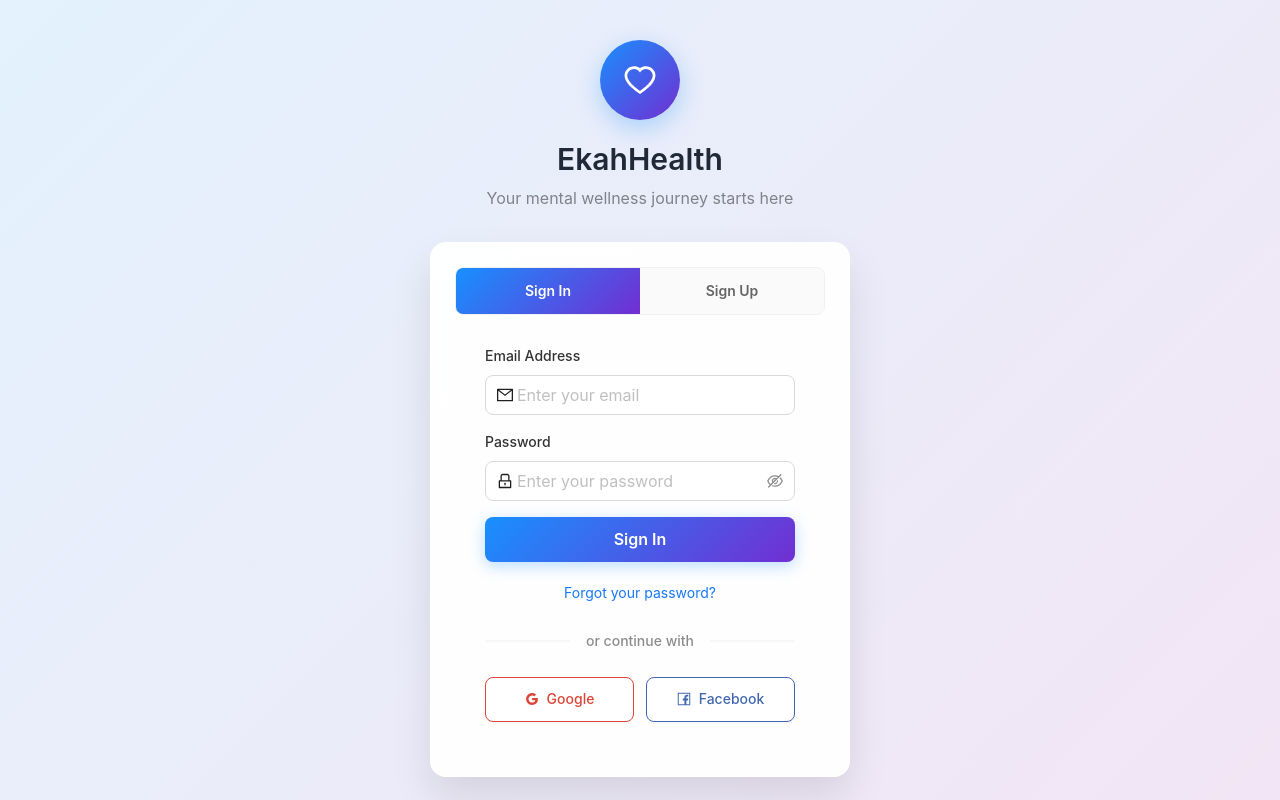
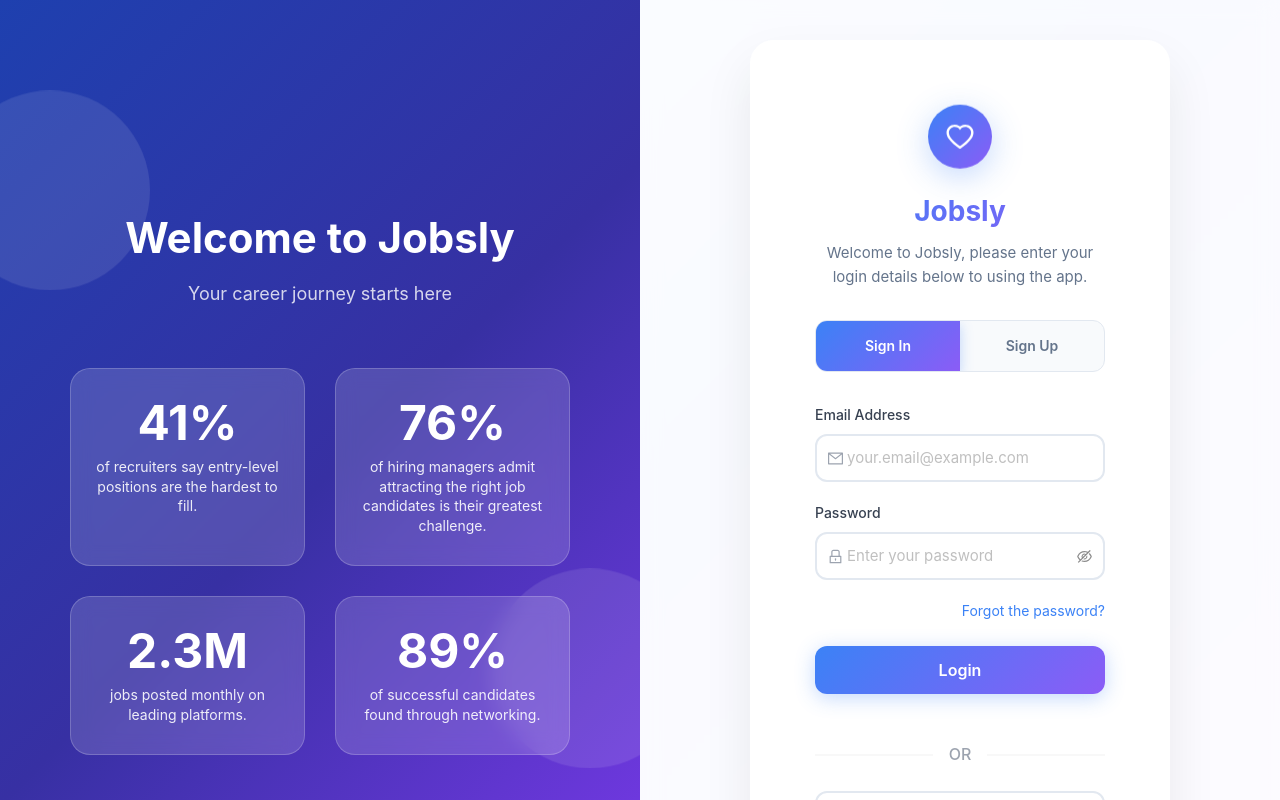
Before and after one commit to chidupudi/ekah-health, a React (Create React App) app: page / in a window 1280 px wide. Both pictures are taken after a click on the button "Sign In". Shown: the top 800 px of the page. Built offline with nearby package versions, Linux system fonts and the light colour scheme.

Commit message:
login/signup cards

```diff
--- a/src/components/ui/sign-in.js
+++ b/src/components/ui/sign-in.js
@@ -1,6 +1,6 @@
 // File: src/components/ui/sign-in.js
 
-import React, { useState } from 'react';
+import React, { useState, useEffect } from 'react';
 import {
   Card,
   Input,
@@ -18,7 +18,8 @@ import {
   MailOutlined,
   HeartOutlined,
   GoogleOutlined,
-  FacebookOutlined
+  EyeInvisibleOutlined,
+  EyeTwoTone
 } from '@ant-design/icons';
 
 const { Title, Text, Link } = Typography;
@@ -26,6 +27,7 @@ const { Title, Text, Link } = Typography;
 const AnimatedSignIn = () => {
   const [isLogin, setIsLogin] = useState(true);
   const [loading, setLoading] = useState(false);
+  const [mounted, setMounted] = useState(false);
   const [formData, setFormData] = useState({
     name: '',
     email: '',
@@ -33,161 +35,259 @@ const AnimatedSignIn = () => {
     confirmPassword: ''
   });
 
+  useEffect(() => {
+    setMounted(true);
+  }, []);
+
   // Isolated styles for this component only
   const styles = {
     container: {
       minHeight: '100vh',
-      background: 'linear-gradient(135deg, #e3f2fd 0%, #f3e5f5 100%)',
+      background: 'linear-gradient(135deg, #f0f9ff 0%, #e0e7ff 50%, #f3e8ff 100%)',
+      display: 'flex',
+      fontFamily: '"Inter", "Segoe UI", Tahoma, Geneva, Verdana, sans-serif',
+      overflow: 'hidden',
+      '@media (max-width: 768px)': {
+        flexDirection: 'column'
+      }
+    },
+    leftPanel: {
+      flex: 1,
+      background: 'linear-gradient(135deg, #1e40af 0%, #3730a3 50%, #7c3aed 100%)',
+      display: 'flex',
+      flexDirection: 'column',
+      justifyContent: 'center',
+      alignItems: 'center',
+      padding: '60px 40px',
+      position: 'relative',
+      overflow: 'hidden'
+    },
+    rightPanel: {
+      flex: 1,
       display: 'flex',
       alignItems: 'center',
       justifyContent: 'center',
-      padding: '20px',
-      fontFamily: '"Segoe UI", Tahoma, Geneva, Verdana, sans-serif'
+      padding: '40px',
+      background: 'rgba(255, 255, 255, 0.8)',
+      backdropFilter: 'blur(10px)'
     },
-    mainCard: {
+    statsGrid: {
+      display: 'grid',
+      gridTemplateColumns: '1fr 1fr',
+      gap: '30px',
+      width: '100%',
+      maxWidth: '500px',
+      zIndex: 2
+    },
+    statCard: {
+      background: 'rgba(255, 255, 255, 0.15)',
+      backdropFilter: 'blur(10px)',
+      borderRadius: '20px',
+      padding: '30px 20px',
+      textAlign: 'center',
+      border: '1px solid rgba(255, 255, 255, 0.2)',
+      transition: 'all 0.6s cubic-bezier(0.4, 0, 0.2, 1)',
+      transform: mounted ? 'translateX(0)' : 'translateX(-100px)',
+      opacity: mounted ? 1 : 0
+    },
+    statNumber: {
+      fontSize: '48px',
+      fontWeight: 'bold',
+      color: 'white',
+      marginBottom: '10px',
+      lineHeight: 1
+    },
+    statText: {
+      color: 'rgba(255, 255, 255, 0.9)',
+      fontSize: '14px',
+      lineHeight: '1.4'
+    },
+    signInCard: {
       width: '100%',
       maxWidth: '420px',
-      borderRadius: '16px',
-      boxShadow: '0 20px 40px rgba(0, 0, 0, 0.1)',
+      borderRadius: '24px',
+      boxShadow: '0 25px 50px rgba(0, 0, 0, 0.08)',
       background: 'rgba(255, 255, 255, 0.95)',
-      backdropFilter: 'blur(10px)',
+      backdropFilter: 'blur(20px)',
       border: '1px solid rgba(255, 255, 255, 0.3)',
-      overflow: 'hidden'
+      overflow: 'hidden',
+      transform: mounted ? 'translateY(0) scale(1)' : 'translateY(20px) scale(0.95)',
+      opacity: mounted ? 1 : 0,
+      transition: 'all 0.8s cubic-bezier(0.4, 0, 0.2, 1)'
     },
     header: {
       textAlign: 'center',
-      marginBottom: '30px',
-      padding: '20px 0 0 0'
+      marginBottom: '32px',
+      padding: '40px 40px 0'
     },
     logoContainer: {
-      width: '80px',
-      height: '80px',
-      background: 'linear-gradient(135deg, #1890ff, #722ed1)',
+      width: '64px',
+      height: '64px',
+      background: 'linear-gradient(135deg, #3b82f6, #8b5cf6)',
       borderRadius: '50%',
       display: 'flex',
       alignItems: 'center',
       justifyContent: 'center',
       margin: '0 auto 20px',
-      boxShadow: '0 8px 24px rgba(24, 144, 255, 0.3)'
+      boxShadow: '0 8px 32px rgba(59, 130, 246, 0.3)',
+      animation: mounted ? 'float 3s ease-in-out infinite' : 'none'
+    },
+    brandName: {
+      fontSize: '28px',
+      fontWeight: 'bold',
+      background: 'linear-gradient(135deg, #3b82f6, #8b5cf6)',
+      backgroundClip: 'text',
+      WebkitBackgroundClip: 'text',
+      WebkitTextFillColor: 'transparent',
+      marginBottom: '8px'
+    },
+    subtitle: {
+      color: '#64748b',
+      fontSize: '15px'
     },
     toggleContainer: {
       display: 'flex',
-      marginBottom: '30px',
-      borderRadius: '8px',
+      marginBottom: '32px',
+      borderRadius: '12px',
       overflow: 'hidden',
-      border: '1px solid #f0f0f0'
+      border: '1px solid #e2e8f0',
+      background: '#f8fafc'
     },
     toggleButton: {
       flex: 1,
       border: 'none',
-      padding: '12px 20px',
+      padding: '14px 20px',
       fontSize: '14px',
       fontWeight: '600',
       cursor: 'pointer',
       transition: 'all 0.3s ease',
-      background: '#fafafa',
-      color: '#666'
+      background: 'transparent',
+      color: '#64748b'
     },
     toggleButtonActive: {
-      background: 'linear-gradient(135deg, #1890ff, #722ed1)',
+      background: 'linear-gradient(135deg, #3b82f6, #8b5cf6)',
       color: 'white',
-      boxShadow: '0 4px 12px rgba(24, 144, 255, 0.3)'
+      boxShadow: '0 4px 12px rgba(59, 130, 246, 0.3)'
     },
     formContainer: {
-      padding: '0 30px 30px'
+      padding: '0 40px 40px'
     },
-    animatedField: {
-      opacity: 0,
-      maxHeight: 0,
-      overflow: 'hidden',
-      transition: 'all 0.5s ease',
-      marginBottom: 0
-    },
-    animatedFieldVisible: {
-      opacity: 1,
-      maxHeight: '100px',
-      marginBottom: '16px'
-    },
-    inputField: {
-      marginBottom: '16px'
+    inputGroup: {
+      marginBottom: '20px',
+      transform: mounted ? 'translateX(0)' : 'translateX(30px)',
+      opacity: mounted ? 1 : 0,
+      transition: 'all 0.6s cubic-bezier(0.4, 0, 0.2, 1)'
     },
     label: {
       display: 'block',
       marginBottom: '8px',
       fontSize: '14px',
       fontWeight: '500',
-      color: '#333'
+      color: '#374151'
+    },
+    input: {
+      borderRadius: '12px',
+      height: '48px',
+      fontSize: '15px',
+      border: '2px solid #e2e8f0',
+      transition: 'all 0.3s ease'
     },
     submitButton: {
       width: '100%',
-      height: '45px',
+      height: '48px',
       fontSize: '16px',
       fontWeight: '600',
-      borderRadius: '8px',
+      borderRadius: '12px',
       border: 'none',
-      background: 'linear-gradient(135deg, #1890ff, #722ed1)',
-      boxShadow: '0 4px 15px rgba(24, 144, 255, 0.3)',
-      transition: 'all 0.3s ease'
+      background: 'linear-gradient(135deg, #3b82f6, #8b5cf6)',
+      boxShadow: '0 4px 20px rgba(59, 130, 246, 0.3)',
+      transition: 'all 0.3s ease',
+      marginBottom: '24px'
     },
     socialButton: {
-      height: '45px',
-      borderRadius: '8px',
+      height: '48px',
+      borderRadius: '12px',
       fontWeight: '500',
-      transition: 'all 0.3s ease'
+      transition: 'all 0.3s ease',
+      border: '2px solid #e2e8f0'
     },
-    googleButton: {
-      borderColor: '#db4437',
-      color: '#db4437'
-    },
-    facebookButton: {
-      borderColor: '#4267b2',
-      color: '#4267b2'
-    },
-    footer: {
-      textAlign: 'center',
-      marginTop: '20px',
-      padding: '0 30px 30px'
-    },
-    loadingSpinner: {
-      display: 'inline-block',
-      width: '16px',
-      height: '16px',
-      border: '2px solid rgba(255, 255, 255, 0.3)',
-      borderTop: '2px solid white',
+    decorativeElement: {
+      position: 'absolute',
+      width: '200px',
+      height: '200px',
       borderRadius: '50%',
-      animation: 'spin 1s linear infinite',
-      marginRight: '8px'
+      background: 'rgba(255, 255, 255, 0.1)',
+      animation: mounted ? 'float 4s ease-in-out infinite' : 'none'
     }
   };
 
-  // Add keyframe animation for spinner
-  React.useEffect(() => {
-    if (!document.getElementById('signin-styles')) {
+  // Add keyframe animations
+  useEffect(() => {
+    if (!document.getElementById('signin-enhanced-styles')) {
       const style = document.createElement('style');
-      style.id = 'signin-styles';
+      style.id = 'signin-enhanced-styles';
       style.textContent = `
-        @keyframes spin {
-          0% { transform: rotate(0deg); }
-          100% { transform: rotate(360deg); }
+        @keyframes float {
+          0%, 100% { transform: translateY(0px); }
+          50% { transform: translateY(-10px); }
         }
+
+        @keyframes slideInLeft {
+          0% { transform: translateX(-100px); opacity: 0; }
+          100% { transform: translateX(0); opacity: 1; }
+        }
+
+        @media (max-width: 768px) {
+          .signin-container {
+            flex-direction: column !important;
+          }
+          .signin-left-panel {
+            min-height: 40vh !important;
+            padding: 40px 20px !important;
+          }
+          .signin-right-panel {
+            flex: 1 !important;
+            padding: 20px !important;
+          }
+          .signin-stats-grid {
+            grid-template-columns: 1fr 1fr !important;
+            gap: 20px !important;
+          }
+          .signin-brand-title {
+            fontSize: 32px !important;
+          }
+        }
+
+        .stat-card-1 { animation-delay: 0.2s; }
+        .stat-card-2 { animation-delay: 0.4s; }
+        .stat-card-3 { animation-delay: 0.6s; }
+        .stat-card-4 { animation-delay: 0.8s; }
+
+        .input-group-1 { transition-delay: 0.1s; }
+        .input-group-2 { transition-delay: 0.2s; }
+        .input-group-3 { transition-delay: 0.3s; }
+        .input-group-4 { transition-delay: 0.4s; }
+
+        .signin-input:focus {
+          border-color: #3b82f6 !important;
+          box-shadow: 0 0 0 3px rgba(59, 130, 246, 0.1) !important;
+        }
+
         .signin-submit-button:hover {
           transform: translateY(-2px) !important;
-          box-shadow: 0 6px 20px rgba(24, 144, 255, 0.4) !important;
+          box-shadow: 0 6px 25px rgba(59, 130, 246, 0.4) !important;
         }
+
         .signin-social-button:hover {
           transform: translateY(-1px) !important;
-          box-shadow: 0 4px 12px rgba(0, 0, 0, 0.15) !important;
-        }
-        .signin-input:focus {
-          border-color: #1890ff !important;
-          box-shadow: 0 0 0 2px rgba(24, 144, 255, 0.2) !important;
+          border-color: #3b82f6 !important;
         }
       `;
       document.head.appendChild(style);
     }
 
     return () => {
-      const existingStyle = document.getElementById('signin-styles');
+      const existingStyle = document.getElementById('signin-enhanced-styles');
       if (existingStyle) {
         existingStyle.remove();
       }
@@ -236,7 +336,7 @@ const AnimatedSignIn = () => {
     await new Promise(resolve => setTimeout(resolve, 2000));
 
     setLoading(false);
-    message.success(isLogin ? 'Signed in successfully!' : 'Account created successfully!');
+    message.success(isLogin ? 'Welcome back!' : 'Account created successfully!');
     console.log(isLogin ? 'Login' : 'Sign Up', formData);
   };
 
@@ -250,24 +350,64 @@ const AnimatedSignIn = () => {
     });
   };
 
+  const stats = [
+    { number: '41%', text: 'of recruiters say entry-level positions are the hardest to fill.' },
+    { number: '76%', text: 'of hiring managers admit attracting the right job candidates is their greatest challenge.' },
+    { number: '2.3M', text: 'jobs posted monthly on leading platforms.' },
+    { number: '89%', text: 'of successful candidates found through networking.' }
+  ];
+
   return (
-    <div style={styles.container}>
-      <div style={{ width: '100%', maxWidth: '420px' }}>
+    <div style={styles.container} className="signin-container">
+      {/* Left Panel - Statistics */}
+      <div style={styles.leftPanel} className="signin-left-panel">
+        {/* Decorative elements */}
+        <div style={{...styles.decorativeElement, top: '10%', left: '-50px'}} />
+        <div style={{...styles.decorativeElement, bottom: '20%', right: '-50px', animationDelay: '2s'}} />
+
+        <div style={{marginBottom: '60px', textAlign: 'center', zIndex: 2}}>
+          <Title level={1} style={{color: 'white', fontSize: '42px', fontWeight: 'bold', marginBottom: '16px'}} className="signin-brand-title">
+            Welcome to Jobsly
+          </Title>
+          <Text style={{color: 'rgba(255, 255, 255, 0.8)', fontSize: '18px'}}>
+            Your career journey starts here
+          </Text>
+        </div>
+
+        <div style={styles.statsGrid} className="signin-stats-grid">
+          {stats.map((stat, index) => (
+            <div
+              key={index}
+              className={`stat-card-${index + 1}`}
+              style={{
+                ...styles.statCard,
+                animationDelay: `${0.2 + index * 0.2}s`
+              }}
+            >
+              <div style={styles.statNumber}>{stat.number}</div>
+              <div style={styles.statText}>{stat.text}</div>
+            </div>
+          ))}
+        </div>
+      </div>
+
+      {/* Right Panel - Sign In Form */}
+      <div style={styles.rightPanel} className="signin-right-panel">
+        <Card style={styles.signInCard} bordered={false}>
           {/* Header */}
           <div style={styles.header}>
             <div style={styles.logoContainer}>
-            <HeartOutlined style={{ fontSize: '32px', color: 'white' }} />
+              <HeartOutlined style={{ fontSize: '28px', color: 'white' }} />
             </div>
-          <Title level={2} style={{ margin: '0 0 8px 0', color: '#1f2937' }}>
-            EkahHealth
-          </Title>
-          <Text type="secondary" style={{ fontSize: '16px' }}>
-            Your mental wellness journey starts here
+            <div style={styles.brandName}>
+              Jobsly
+            </div>
+            <Text style={styles.subtitle}>
+              Welcome to Jobsly, please enter your login details below to using the app.
             </Text>
           </div>
 
-        {/* Main Card */}
-        <Card style={styles.mainCard} bordered={false}>
+          <div style={styles.formContainer}>
             {/* Toggle Buttons */}
             <div style={styles.toggleContainer}>
               <button
@@ -290,72 +430,72 @@ const AnimatedSignIn = () => {
               </button>
             </div>
 
-          <div style={styles.formContainer}>
             {/* Name Field (Sign Up Only) */}
-            <div
-              style={{
-                ...styles.animatedField,
-                ...(!isLogin ? styles.animatedFieldVisible : {})
-              }}
-            >
+            {!isLogin && (
+              <div style={styles.inputGroup} className="input-group-1">
                 <label style={styles.label}>Full Name</label>
                 <Input
-                prefix={<UserOutlined />}
+                  prefix={<UserOutlined style={{color: '#9ca3af'}} />}
                   placeholder="Enter your full name"
                   value={formData.name}
                   onChange={(e) => handleInputChange('name', e.target.value)}
                   className="signin-input"
-                style={{ borderRadius: '8px', height: '40px' }}
-                size="large"
+                  style={styles.input}
                 />
               </div>
+            )}
 
             {/* Email Field */}
-            <div style={styles.inputField}>
+            <div style={styles.inputGroup} className="input-group-2">
               <label style={styles.label}>Email Address</label>
               <Input
-                prefix={<MailOutlined />}
-                placeholder="Enter your email"
+                prefix={<MailOutlined style={{color: '#9ca3af'}} />}
+                placeholder="your.email@example.com"
                 value={formData.email}
                 onChange={(e) => handleInputChange('email', e.target.value)}
                 className="signin-input"
-                style={{ borderRadius: '8px', height: '40px' }}
-                size="large"
+                style={styles.input}
               />
             </div>
 
             {/* Password Field */}
-            <div style={styles.inputField}>
+            <div style={styles.inputGroup} className="input-group-3">
               <label style={styles.label}>Password</label>
               <Input.Password
-                prefix={<LockOutlined />}
+                prefix={<LockOutlined style={{color: '#9ca3af'}} />}
                 placeholder="Enter your password"
                 value={formData.password}
                 onChange={(e) => handleInputChange('password', e.target.value)}
                 className="signin-input"
-                style={{ borderRadius: '8px', height: '40px' }}
-                size="large"
+                style={styles.input}
+                iconRender={(visible) => (visible ? <EyeTwoTone /> : <EyeInvisibleOutlined />)}
               />
             </div>
 
             {/* Confirm Password Field (Sign Up Only) */}
-            <div
-              style={{
-                ...styles.animatedField,
-                ...(!isLogin ? styles.animatedFieldVisible : {})
-              }}
-            >
+            {!isLogin && (
+              <div style={styles.inputGroup} className="input-group-4">
                 <label style={styles.label}>Confirm Password</label>
                 <Input.Password
-                prefix={<LockOutlined />}
+                  prefix={<LockOutlined style={{color: '#9ca3af'}} />}
                   placeholder="Confirm your password"
                   value={formData.confirmPassword}
                   onChange={(e) => handleInputChange('confirmPassword', e.target.value)}
                   className="signin-input"
-                style={{ borderRadius: '8px', height: '40px' }}
-                size="large"
+                  style={styles.input}
+                  iconRender={(visible) => (visible ? <EyeTwoTone /> : <EyeInvisibleOutlined />)}
                 />
               </div>
+            )}
+
+            {/* Forgot Password (Login Only) */}
+            {isLogin && (
+              <div style={{ textAlign: 'right', marginBottom: '24px' }}>
+                <Link href="#" style={{ fontSize: '14px', color: '#3b82f6' }}>
+                  Forgot the password?
+                </Link>
+              </div>
+            )}
 
             {/* Submit Button */}
             <Button
@@ -365,84 +505,35 @@ const AnimatedSignIn = () => {
               className="signin-submit-button"
               style={styles.submitButton}
             >
-              {loading ? (
-                <>
-                  <span style={styles.loadingSpinner}></span>
-                  {isLogin ? 'Signing In...' : 'Creating Account...'}
-                </>
-              ) : (
-                isLogin ? 'Sign In' : 'Create Account'
-              )}
+              {isLogin ? 'Login' : 'Create Account'}
             </Button>
 
-            {/* Forgot Password (Login Only) */}
-            {isLogin && (
-              <div style={{ textAlign: 'center', margin: '20px 0' }}>
-                <Link href="#" style={{ fontSize: '14px' }}>
-                  Forgot your password?
-                </Link>
-              </div>
-            )}
+            {/* Divider */}
+            <Divider style={{ margin: '24px 0', color: '#9ca3af' }}>
+              OR
+            </Divider>
+
+            {/* Google Sign In */}
+            <Button
+              icon={<GoogleOutlined />}
+              className="signin-social-button"
+              style={{...styles.socialButton, width: '100%', marginBottom: '24px'}}
+            >
+              Sign in with Google
+            </Button>
 
             {/* Terms & Privacy (Sign Up Only) */}
             {!isLogin && (
-              <div style={{ textAlign: 'center', margin: '20px 0' }}>
-                <Text style={{ fontSize: '12px', color: '#666' }}>
+              <div style={{ textAlign: 'center', marginTop: '20px' }}>
+                <Text style={{ fontSize: '13px', color: '#6b7280' }}>
                   By creating an account, you agree to our{' '}
-                  <Link href="#">Terms of Service</Link> and{' '}
-                  <Link href="#">Privacy Policy</Link>
+                  <Link href="#" style={{color: '#3b82f6'}}>Terms of Service</Link> and{' '}
+                  <Link href="#" style={{color: '#3b82f6'}}>Privacy Policy</Link>
                 </Text>
               </div>
             )}
-
-            {/* Social Login Divider */}
-            <Divider style={{ margin: '24px 0' }}>
-              <Text type="secondary" style={{ fontSize: '14px' }}>
-                or continue with
-              </Text>
-            </Divider>
-
-            {/* Social Login Buttons */}
-            <Row gutter={[12, 12]}>
-              <Col span={12}>
-                <Button
-                  icon={<GoogleOutlined />}
-                  className="signin-social-button"
-                  style={{
-                    ...styles.socialButton,
-                    ...styles.googleButton,
-                    width: '100%'
-                  }}
-                >
-                  Google
-                </Button>
-              </Col>
-              <Col span={12}>
-                <Button
-                  icon={<FacebookOutlined />}
-                  className="signin-social-button"
-                  style={{
-                    ...styles.socialButton,
-                    ...styles.facebookButton,
-                    width: '100%'
-                  }}
-                >
-                  Facebook
-                </Button>
-              </Col>
-            </Row>
           </div>
         </Card>
-
-        {/* Footer */}
-        <div style={styles.footer}>
-          <Text type="secondary" style={{ fontSize: '14px' }}>
-            Need help?{' '}
-            <Link href="#" style={{ fontWeight: '500' }}>
-              Contact Support
-            </Link>
-          </Text>
-        </div>
       </div>
     </div>
   );
```
Lines whose indentation alone changed are shown as unchanged.
